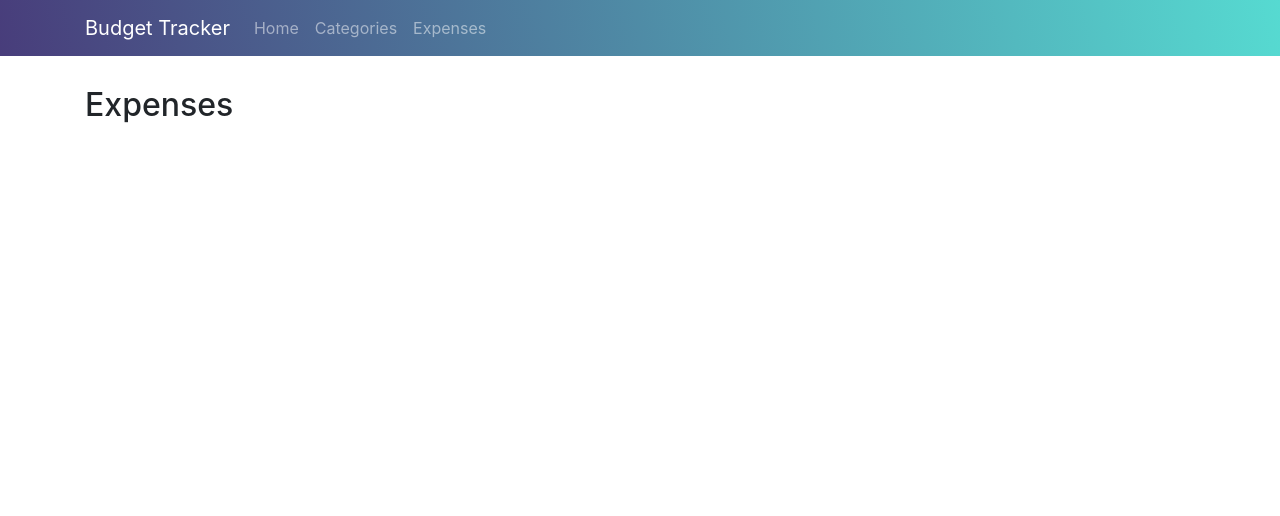
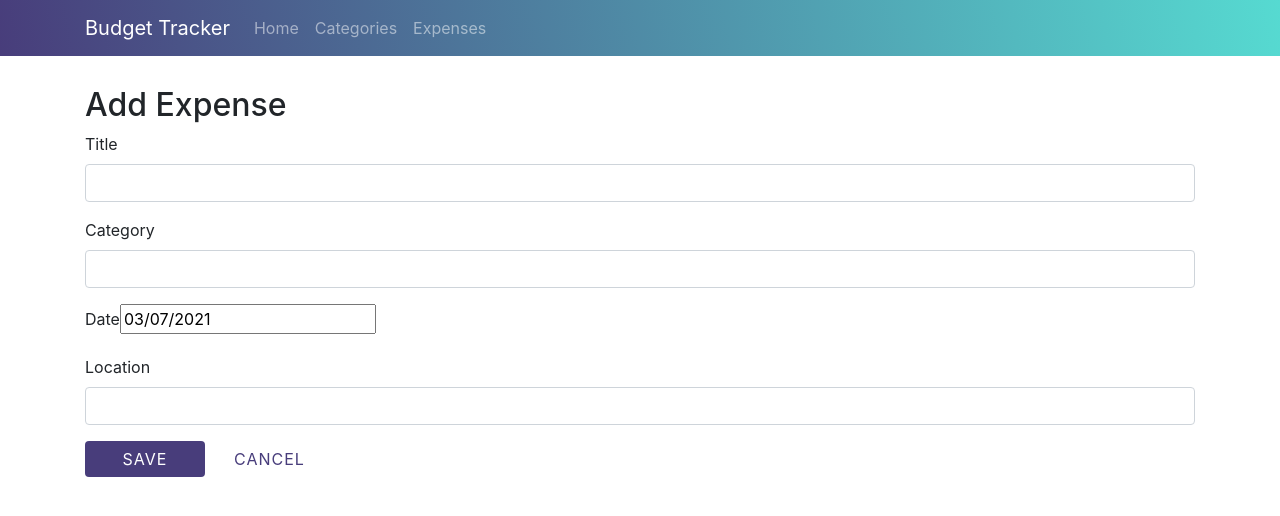
Before and after one commit to tadeeek/budget-tracker, a React (Create React App) app in the folder budget-tracker-app/: page /expenses in a window 1280 px wide. Shown: the top 516 px of the page. Built offline with nearby package versions, Linux system fonts and the light colour scheme; no server answers.

Commit message:
Expenses repo and react form

```diff
--- a/budget-tracker-app/src/App.css
+++ b/budget-tracker-app/src/App.css
@@ -2,3 +2,28 @@
   background-image: linear-gradient(80deg, #483d7b, #56dad1);
   margin-bottom: 30px;
 }
+
+.btn {
+  min-width: 120px;
+  text-transform: uppercase;
+  letter-spacing: 1px;
+  border: 0px;
+}
+
+.btn-primary {
+  background-color: #483d7b;
+}
+
+.btn-primary:hover {
+  background-color: black;
+}
+
+.btn-secondary {
+  background-color: #ffffff;
+  color: #483d7b;
+}
+
+.btn-secondary:hover {
+  background-color: #ffffff;
+  color: #56dad1;
+}
--- a/budget-tracker-app/src/Expenses.js
+++ b/budget-tracker-app/src/Expenses.js
@@ -1,12 +1,58 @@
-import React, { Component } from 'react';
+import React, { Component, useState }  from 'react';
+import DatePicker from "react-datepicker";
+import "react-datepicker/dist/react-datepicker.css";
+import { Link } from 'react-router-dom';
+import { Form, FormGroup, Button, Input, Label } from 'reactstrap';
 
 
 class Expenses extends Component {
-    state = {  }
+    state = {
+        date: new Date(),
+        isLoading: true,
+        expenses: [],
+    }
+
+    handleChange
+
+    async componentDidMount(){
+        const response = await fetch('/api/expenses')
+        const body = await response.json();
+        this.setState({expenses:body, isLoading: false});
+    }
+
     render() {
+        const title = <h2>Add Expense</h2>;
+
         return (
         <React.Fragment>
-            <h2>Expenses</h2>
+            {title}
+            <Form onSumit={this.handleSubmit}>
+                <FormGroup>
+                    <Label for="title">Title</Label>
+                    <Input type="text" name="title" id="title" onChange={this.handleChange}/>
+                </FormGroup>
+
+                <FormGroup>
+                    <Label for="category">Category</Label>
+                    <Input type="text" name="category" id="category" onChange={this.handleChange}/>
+                </FormGroup>
+
+                <FormGroup>
+                    <Label for="expensedate">Date</Label>
+                    <DatePicker selected={this.state.date} onChange={this.handleChange} />
+                </FormGroup>
+
+                <FormGroup>
+                    <Label for="location">Location</Label>
+                    <Input type="text" name="location" id="location" onChange={this.handleChange}/>
+                </FormGroup>
+
+                <FormGroup>
+                    <Button color="primary" type="submit">Save</Button>{' '}
+                    <Button color="secondary" tag={Link} to ="/categories">Cancel</Button>
+
+                </FormGroup>
+            </Form>
 
         </React.Fragment>
         );
```
Also changed, not shown: 2 other files (tests, documents, lock files or other folders).
